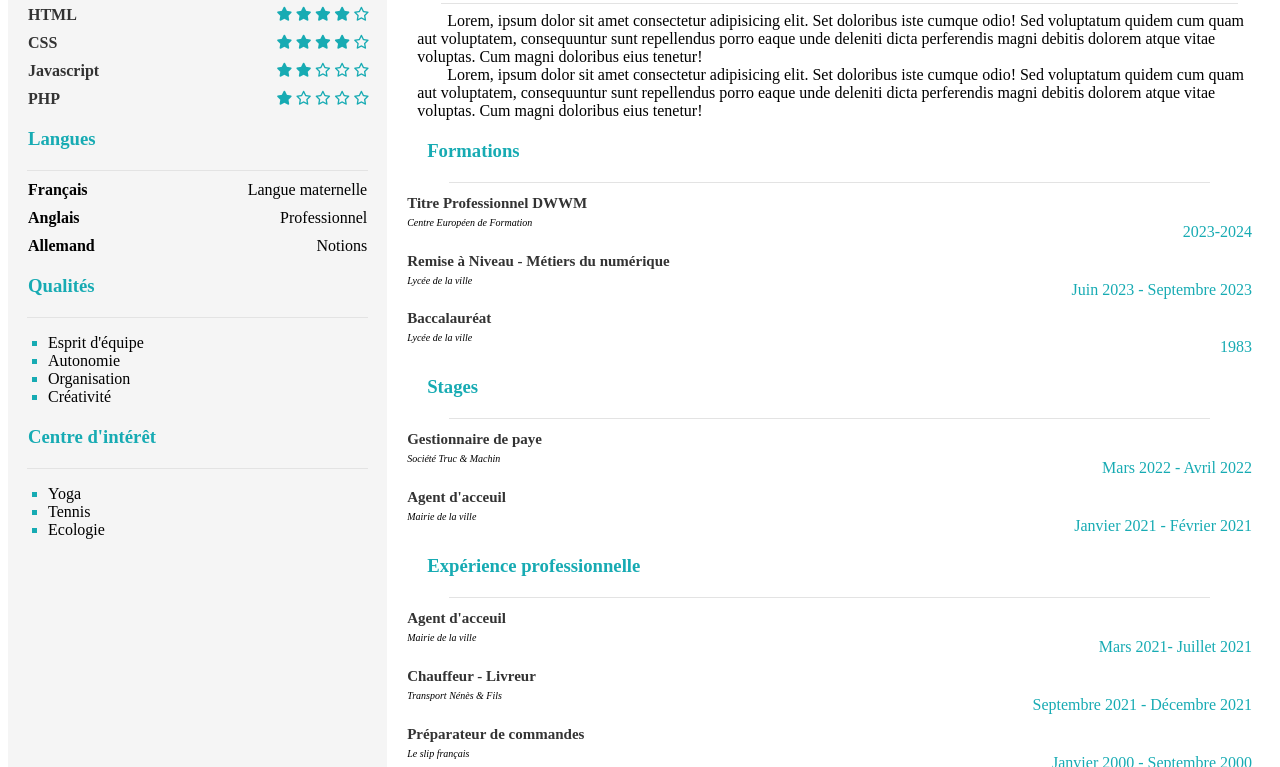
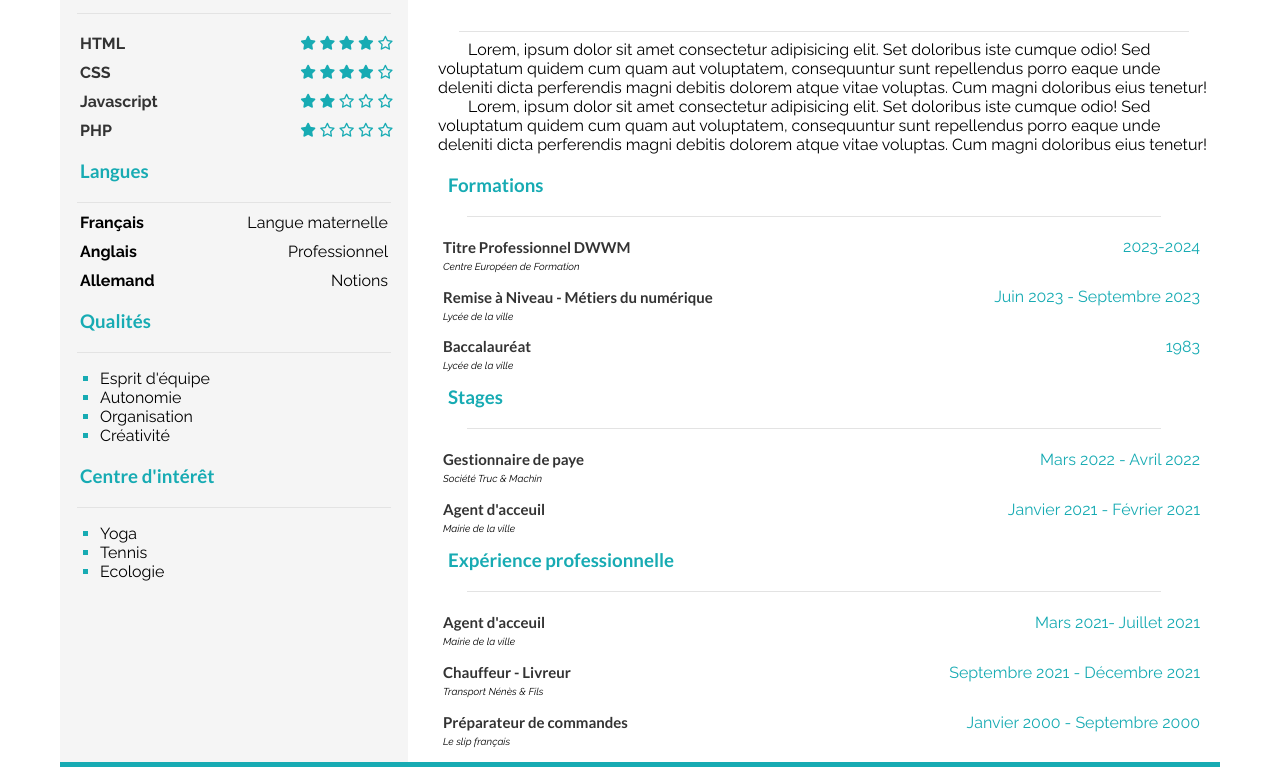
Before and after one commit to Kenza1502/cv-en-ligne, a plain HTML site: page index.html in a window 1280 px wide. Shown: the part 249-1016 px from the top of the page. Drawn offline with Linux system fonts and the light colour scheme.

```diff
--- a/assets/css/style.css
+++ b/assets/css/style.css
@@ -1,3 +1,14 @@
+@import url('https://fonts.googleapis.com/css2?family=Lato:ital,wght@0,100;0,300;0,400;0,700;0,900;1,100;1,300;1,400;1,700;1,900&display=swap');
+@import url('https://fonts.googleapis.com/css2?family=Raleway:ital,wght@0,100..900;1,100..900&display=swap');
+
+h1, h2, h3, h4 {
+    font-family: 'Lato', sans-serif;
+}
+
+body {
+    font-family: "raleway", sans-serif;
+}
+
 header {
     display: flex;
     text-align: center;
@@ -16,6 +27,8 @@ header {
     height: 150px;
     border-radius: 50%;
     object-fit: cover;
+    border: 4px solid #ffffff;
+    cursor: zoom-in;
 }
 
 #adresse {
@@ -52,11 +65,13 @@ header {
 
 h1 {
     margin-bottom: 0.3em;
+    color: #ffffff;
 }
 
 h2 {
     margin-top: 0;
     font-size: 20px;
+    color: #ffffff;
 }
 
 a {
@@ -82,10 +97,6 @@ a {
 #experience {
     background: #ffffff;
     width: 70%;
-}
-
-main {
-    display: flex;
 }
 
 #competence {
@@ -244,4 +255,47 @@ footer {
     gap: 20px;
     margin-bottom: 10px;
     color: #ffffff;
+    width: 100%;
 }
+
+body {
+    max-width: 1160px;
+    margin: 0 auto;
+    padding: 20px;
+}
+
+main {
+    display: flex;
+    flex-wrap: wrap;
+}
+
+.bloc-experience {
+    display: flex;
+    justify-content: space-between;
+    align-items: center;
+    padding-left: 15px;
+    margin: 10px 0;
+    position: relative;
+    transition: background-color 0.3s ease;
+    cursor: pointer;
+}
+
+.bloc-experience:hover {
+    background-color: #e0f7f8;
+}
+
+.bloc-experience:hover::before {
+    content: "";
+    position: absolute;
+    left: 0;
+    top: 0;
+    width: 4px;
+    height: 100%;
+    background-color: #17abb3;
+    border-radius: 2px;
+}
+
+#reseaux a:hover {
+    opacity: 0.7;
+    transition: opacity 0.3s ease;
+}
--- a/index.html
+++ b/index.html
@@ -9,8 +9,9 @@
     <meta name="viewport" content="width=device-width, initial-scale=1.0">
 
     <title>CV</title>
-    <link rel="stylesheet" href="https://cdnjs.cloudflare.com/ajax/libs/font-awesome/6.4.0/css/all.min.css">
-    <link rel="stylesheet" href="https://cdnjs.cloudflare.com/ajax/libs/font-awesome/6.4.0/css/all.min.css">
+
+    <link href="https://fonts.googleapis.com/css2?family=Raleway:ital,wght@0,100..900;1,100..900&display=swap" rel="stylesheet">
+    <link href="https://fonts.googleapis.com/css2?family=Lato:ital,wght@0,100;0,300;0,400;0,700;0,900;1,100;1,300;1,400;1,700;1,900&display=swap" rel="stylesheet">
     <link rel="stylesheet" href="https://cdnjs.cloudflare.com/ajax/libs/font-awesome/6.4.0/css/all.min.css">
     <link rel="stylesheet" href="./assets/css/style.css">
 
@@ -22,6 +23,7 @@
 
         <div id="image">
 
+          <a href="../cv-en-ligne/assets/image/Fond d'écran verrouillage Chat.jpg" target="_blank" rel="noopener noreferrer">
           <img src="../cv-en-ligne/assets/image/Fond d'écran verrouillage Chat.jpg" alt="Photo de profil" width="50%">
 
         </div>
@@ -200,6 +202,7 @@
                 <hr>
 
                 <div id="titre">
+                    <div class="bloc-experience">
                         <div class="gauche">
 
                             <h4>Titre Professionnel DWWM</h4>
@@ -208,10 +211,12 @@
 
                         </div>
 
+
                         <div class="droite">
 
                             <span>2023-2024</span>
 
+                        </div>
                     </div>
 
                 </div>
@@ -221,7 +226,7 @@
 
 
                 <div id="remise">
-
+                    <div class="bloc-experience">
                         <div class="gauche">
 
                             <h4>Remise à Niveau - Métiers du numérique</h4>
@@ -235,6 +240,7 @@
                             <span>Juin 2023 - Septembre 2023</span>
 
                         </div>
+                    </div>
 
                 </div>
 
@@ -243,7 +249,7 @@
 
 
                 <div id="bac">
-
+                    <div class="bloc-experience">
                         <div class="gauche">
 
                             <h4>Baccalauréat</h4>
@@ -256,6 +262,7 @@
 
                             <span>1983</span>
 
+                        </div>
                     </div>
 
                 </div>
@@ -271,7 +278,7 @@
                 <h3>Stages</h3>
 
                 <hr>
-
+                <div class="bloc-experience">
                     <div class="gauche">
 
                         <h4>Gestionnaire de paye</h4>
@@ -285,9 +292,10 @@
                         <span>Mars 2022 - Avril 2022</span>
 
                     </div>
+                </div>
 
 
-
+                <div class="bloc-experience">
                     <div class="gauche">
 
                         <h4>Agent d'acceuil</h4>
@@ -301,6 +309,7 @@
                         <span>Janvier 2021 - Février 2021</span>
 
                     </div>
+                </div>
 
             </section>
 
@@ -311,7 +320,7 @@
                 <h3>Expérience professionnelle</h3>
 
                 <hr>
-
+                <div class="bloc-experience">
                     <div class="gauche">
 
                         <h4>Agent d'acceuil</h4>
@@ -325,9 +334,10 @@
                         <span>Mars 2021- Juillet 2021</span>
 
                     </div>
+                </div>
 
 
-
+                <div class="bloc-experience">
                     <div class="gauche">
 
                         <h4>Chauffeur - Livreur</h4>
@@ -341,9 +351,10 @@
                         <span>Septembre 2021 - Décembre 2021</span>
 
                     </div>
+                </div>
 
 
-
+                <div class="bloc-experience">
                     <div class="gauche">
 
                         <h4>Préparateur de commandes</h4>
@@ -356,6 +367,7 @@
 
                         <span>Janvier 2000 - Septembre 2000</span>
 
+                    </div>
                 </div>
 
             </section>
```
Lines whose indentation alone changed are shown as unchanged.
